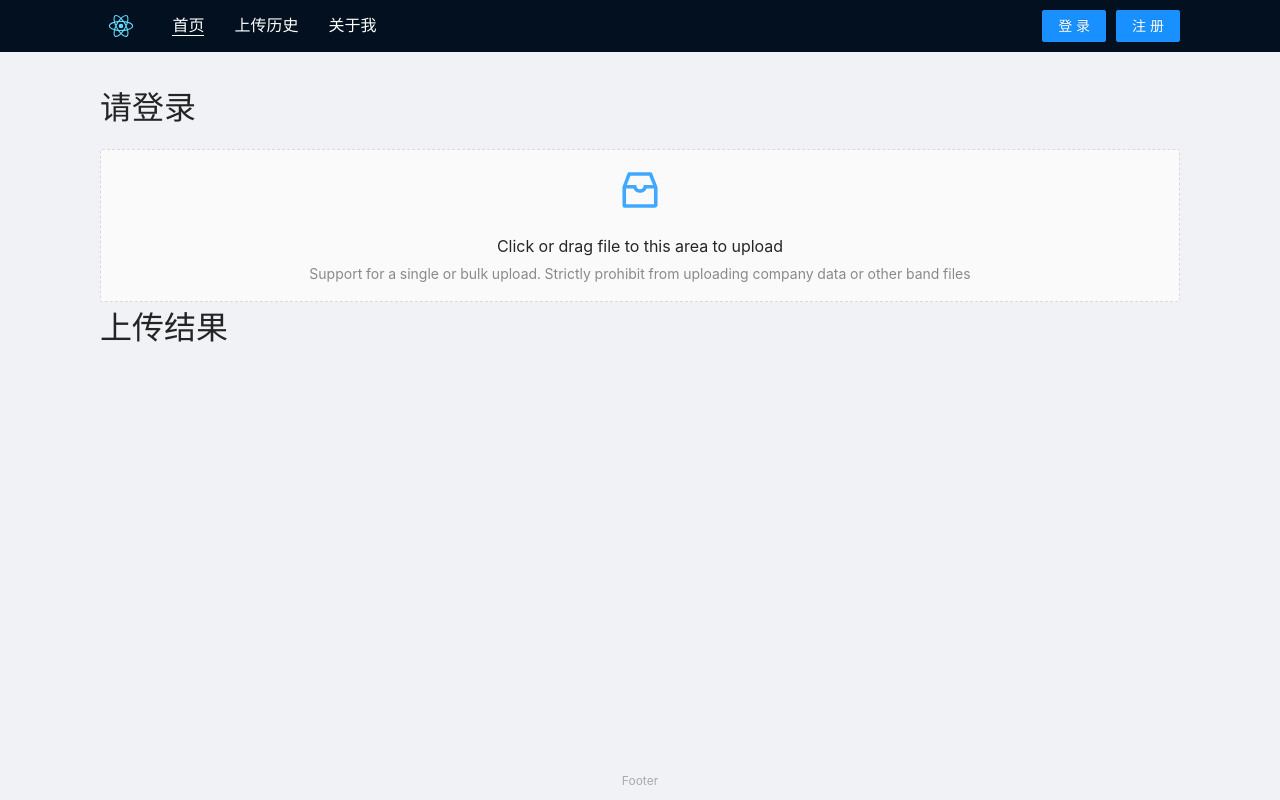
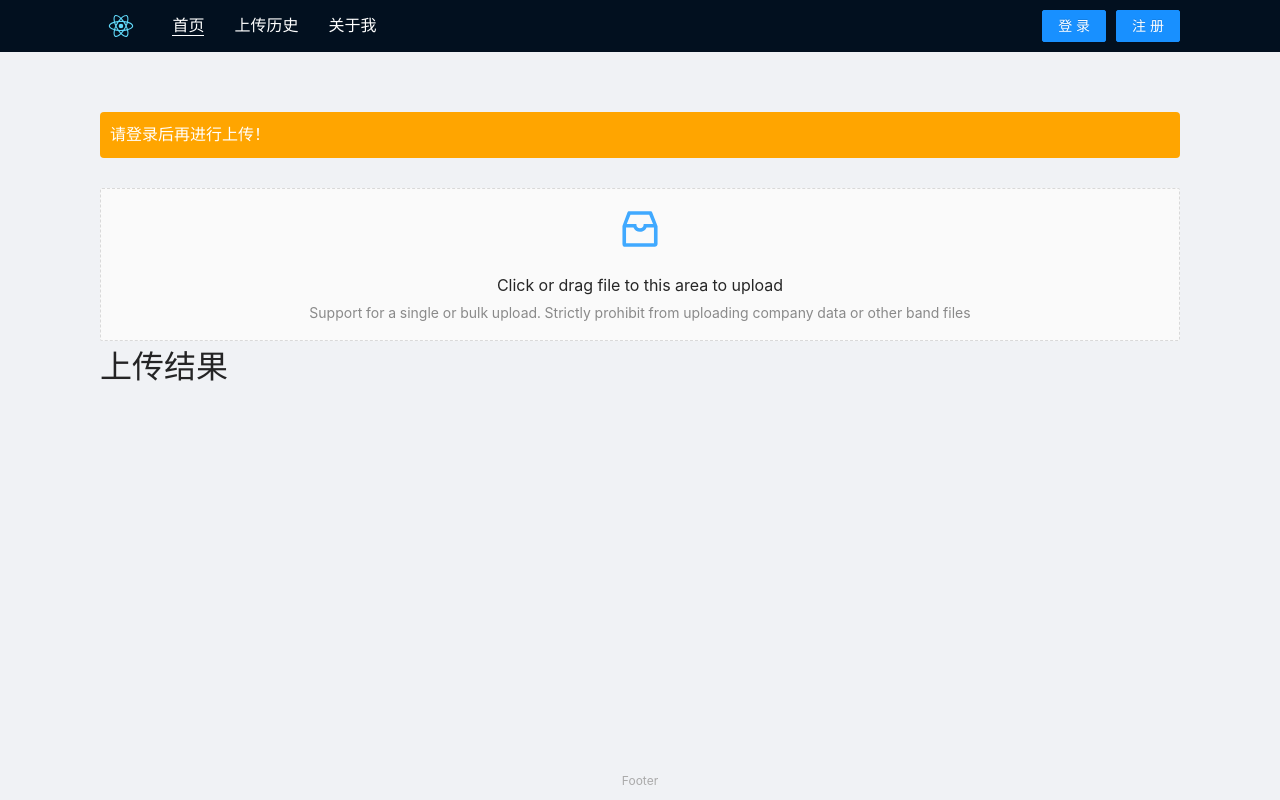
Before and after one commit to baIder/rich-image-hosting, a React (Create React App) app: page / in a window 1280 px wide. Built offline with nearby package versions, Linux system fonts and the light colour scheme; what leancloud-storage would draw is missing.

Commit message:
增加未登录提醒

```diff
--- /dev/null
+++ b/src/components/Tips.tsx
@@ -0,0 +1,28 @@
+import React from 'react';
+import {observer} from 'mobx-react';
+import {useStores} from '../stores';
+import styled from 'styled-components';
+
+type TipsProps = {
+  children: React.ReactNode;
+};
+
+const TipsDiv = styled.div`
+  background: orange;
+  padding: 10px;
+  margin: 30px 0;
+  color: white;
+  border-radius: 4px;
+`;
+
+const Tips = ({children}: TipsProps) => {
+  const {UserStore} = useStores();
+  return (
+    <>
+      {UserStore.currentUser ? null : <TipsDiv>{children}</TipsDiv>}
+    </>
+
+  );
+};
+
+export default observer(Tips);
--- a/src/components/Uploader.tsx
+++ b/src/components/Uploader.tsx
@@ -1,4 +1,4 @@
-import React, {useRef} from 'react';
+import React from 'react';
 import {useStores} from '../stores';
 import {message, Upload} from 'antd';
 import type {UploadProps} from 'antd';
--- a/src/pages/Home.tsx
+++ b/src/pages/Home.tsx
@@ -1,13 +1,12 @@
 import {observer} from 'mobx-react';
-import {useStores} from '../stores';
 import Uploader from '../components/Uploader';
 import React from 'react';
+import Tips from '../components/Tips';
 
 const Home: React.FC = () => {
-  const {UserStore} = useStores();
   return (
     <>
-      <h1>{UserStore.currentUser ? <>Hello {UserStore.currentUser}</> : '请登录'}</h1>
+      <Tips>请登录后再进行上传！</Tips>
       <Uploader/>
     </>
   );
```
